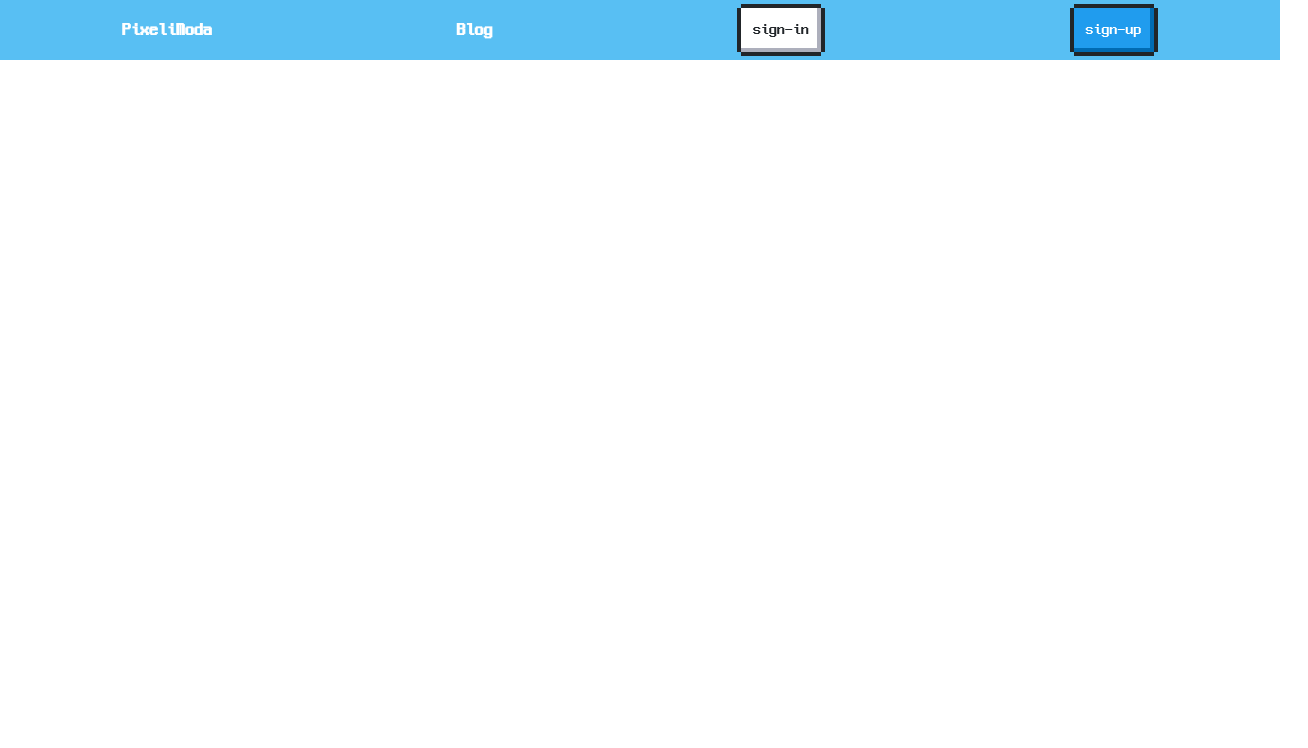
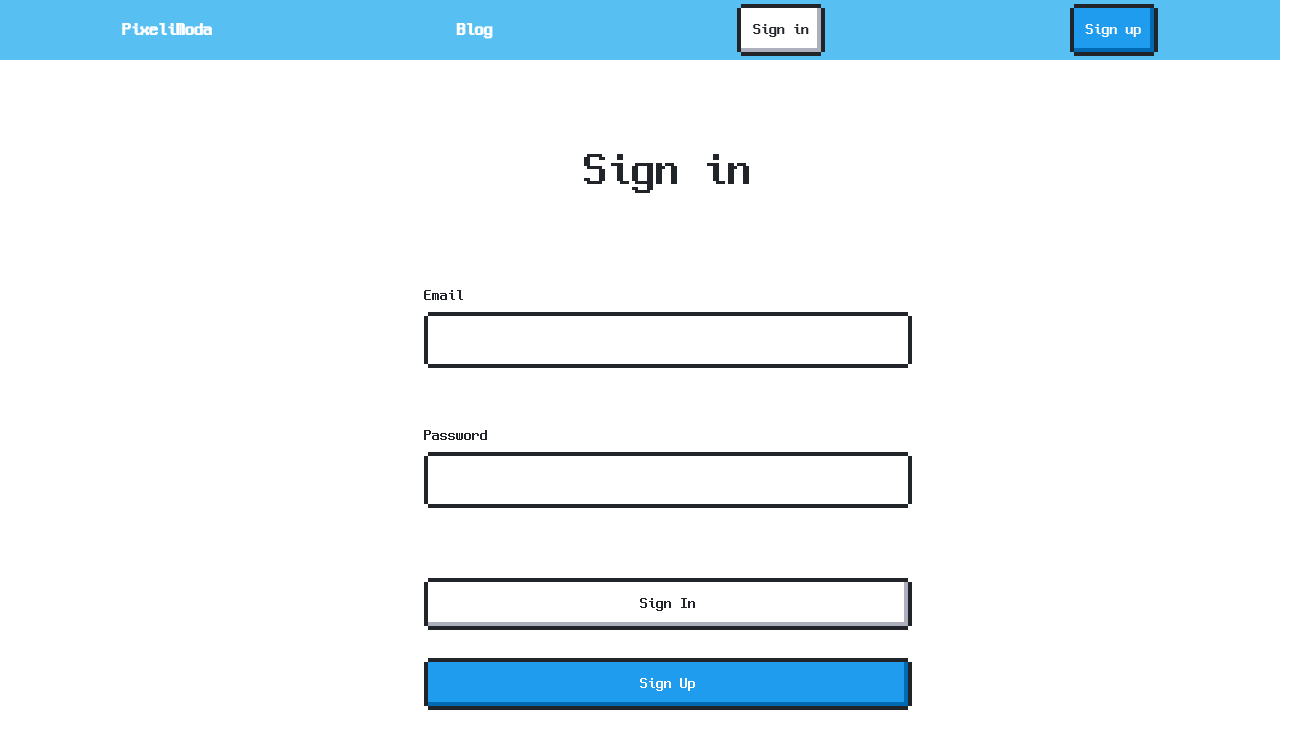
Before and after one commit to Eriniss/pixeliModa-client, a React (Create React App) app: page /signIn in a window 1280 px wide. Shown: the top 748 px of the page, 1308 px wide, since content can reach past the window. Built offline with nearby package versions, Linux system fonts and the light colour scheme.

Commit message:
:pencil: jwt 모듈 분리

```diff
--- a/src/App.tsx
+++ b/src/App.tsx
@@ -5,6 +5,7 @@ import { BlogPage } from './pages/BlogPage';
 import { SignIn } from './pages/SignIn';
 import { SignUp } from './pages/SignUp';
 import { NavigationBar } from './components';
+import { PrivateRoute } from './components/func/PrivateRoute';
 
 const App = (): JSX.Element => {
   return (
@@ -12,9 +13,16 @@ const App = (): JSX.Element => {
       <NavigationBar />
       <Routes>
         <Route path="/" element={<HomePage />} />
-        <Route path="/blog" element={<BlogPage />} />
-        <Route path="/sign-in" element={<SignIn />} />
-        <Route path="/sign-up" element={<SignUp />} />
+        <Route
+          path="/blog"
+          element={
+            <PrivateRoute>
+              <BlogPage />
+            </PrivateRoute>
+          }
+        />
+        <Route path="/signIn" element={<SignIn />} />
+        <Route path="/signUp" element={<SignUp />} />
       </Routes>
     </Router>
   );
--- a/src/components/api/getSignIn.ts
+++ b/src/components/api/getSignIn.ts
@@ -29,7 +29,6 @@ export const getSignIn = async (
 
   try {
     const response = await axios(config);
-    console.log('Response Data:', response.data); // 응답 데이터 확인
     return response;
   } catch (error) {
     console.error('Error during sign in:', error);
--- /dev/null
+++ b/src/components/func/PrivateRoute.tsx
@@ -0,0 +1,11 @@
+import { Navigate } from 'react-router-dom';
+
+type PrivateRouteProps = {
+  children: React.ReactNode | null;
+};
+
+export const PrivateRoute = ({ children }: PrivateRouteProps): JSX.Element | null => {
+  const jwt = localStorage.getItem('jwtToken');
+
+  return jwt ? <>{children}</> : <Navigate to="/signIn" />;
+};
--- a/src/components/ui/NavigationBar/NavigationBar.tsx
+++ b/src/components/ui/NavigationBar/NavigationBar.tsx
@@ -62,11 +62,11 @@ export const NavigationBar = () => {
       <LinkWrapper to="/blog">
         <NavigationTitleLogo>Blog</NavigationTitleLogo>
       </LinkWrapper>
-      <LinkWrapper to="/sign-in">
-        <NavigationSignButton label="sign-in" />
+      <LinkWrapper to="/signIn">
+        <NavigationSignButton label="Sign in" />
       </LinkWrapper>
-      <LinkWrapper to="/sign-up">
-        <NavigationSignButton label="sign-up" type="primary" />
+      <LinkWrapper to="/signUp">
+        <NavigationSignButton label="Sign up" type="primary" />
       </LinkWrapper>
     </NavigationWrapper>
   );
--- a/src/pages/SignIn.tsx
+++ b/src/pages/SignIn.tsx
@@ -2,7 +2,6 @@ import { useState } from 'react';
 import styled from 'styled-components';
 import { PixelInput, PixelButton } from '../components/ui';
 import { getSignIn } from '../components/api/getSignIn';
-import { jwtDecode } from '../components/func/jwtDecode';
 
 const SignInWrapper = styled.div`
   width: 100%;
@@ -59,15 +58,10 @@ export const SignIn = () => {
 
     try {
       const response = await getSignIn({ email, password });
-      // 로그인 성공 시의 처리 로직 (예: 리다이렉션)
-      console.log('Sign in successful:', response.data);
       const token = response.data.token;
 
       if (token) {
         localStorage.setItem('jwtToken', token);
-        console.log('Token saved to localStorage');
-
-        console.log(`Decoded Payload: ${jwtDecode(token)}`);
       }
     } catch (error) {
       setError('Failed to sign in. Please try again.');
```
